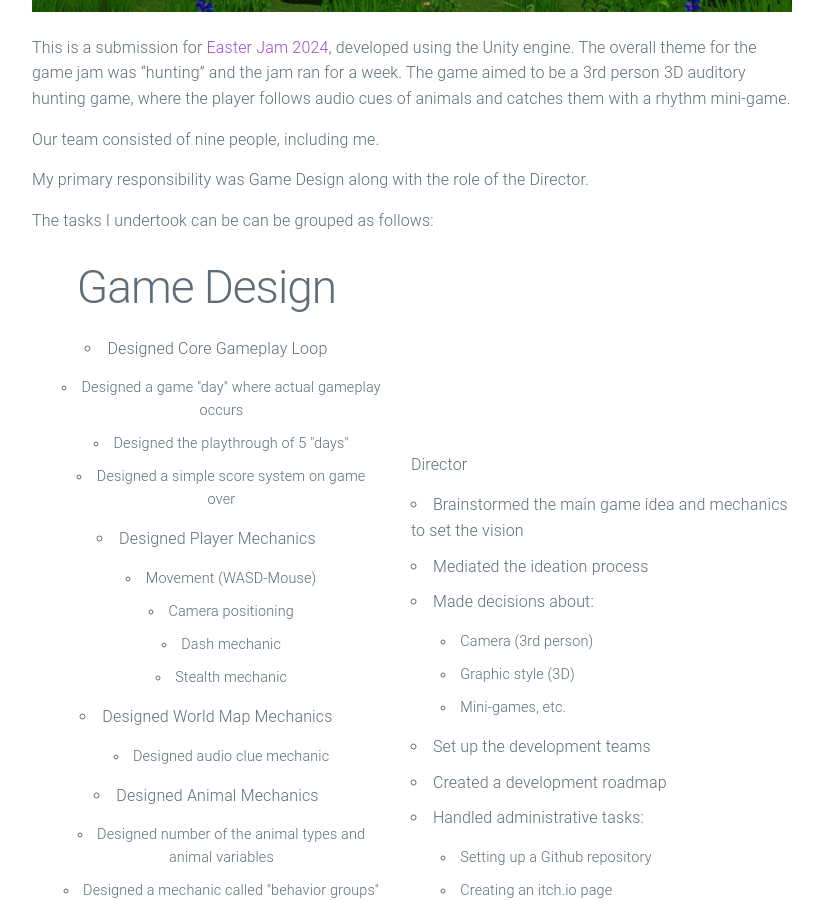
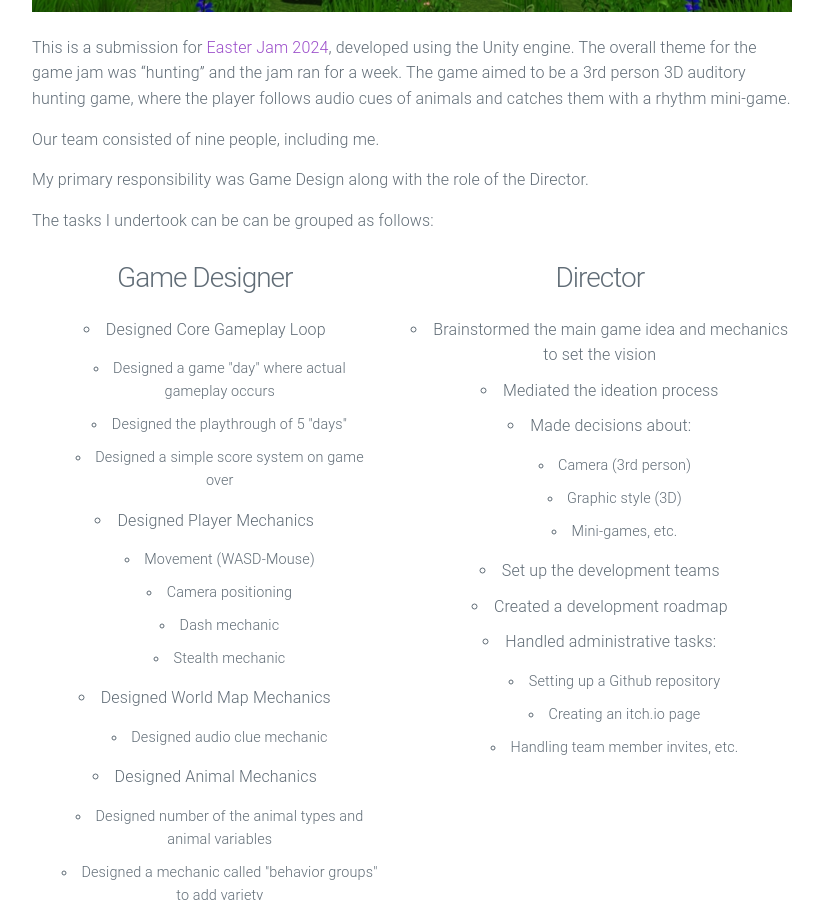
Before and after one commit to htramu/htk.github.io, a Jekyll site: the page built from _posts/2024-03-25-Whispers in the Wild.md, in a window 1280 px wide and 900 px high, scrolled down 2032 px. Shown: the whole window, without its empty margins (228-1051 px from the left). Built offline with Jekyll 4.4.1, drawn with Linux system fonts in a browser that asks for light colours.

Commit message:
Update 2024-03-25-Whispers in the Wild.md

```diff
--- a/_posts/2024-03-25-Whispers in the Wild.md
+++ b/_posts/2024-03-25-Whispers in the Wild.md
@@ -20,10 +20,9 @@ My primary responsibility was Game Design along with the role of the Director.
 The tasks I undertook can be can be grouped as follows:
 
 <table>
-  <tr class="border-bottom">
-    <td  style="text-align:center">
-
-		 <h1> Game Design </h1>
+  <tr>
+    <td style="text-align:center">
+		 <h3>Game Designer</h3>
 			<ul>
 			  <li>
 				Designed Core Gameplay Loop
@@ -68,8 +67,8 @@ The tasks I undertook can be can be grouped as follows:
 
 	</td>
 
-    <td>
-		 <p>Director</p>
+    <td style="vertical-align:top;text-align:center">
+		 <h3>Director</h3>
 			 <ul>
 			  <li>Brainstormed the main game idea and mechanics to set the vision</li>
 			  <li>Mediated the ideation process</li>
```
